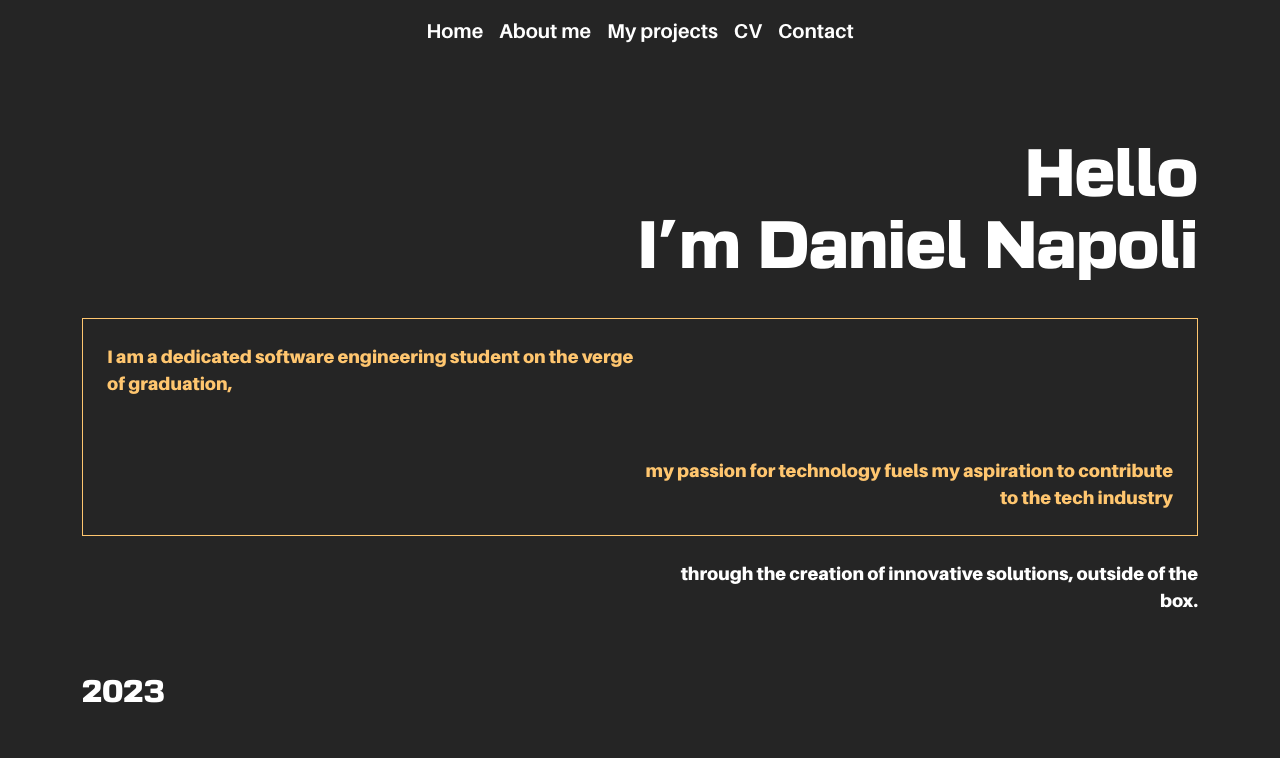
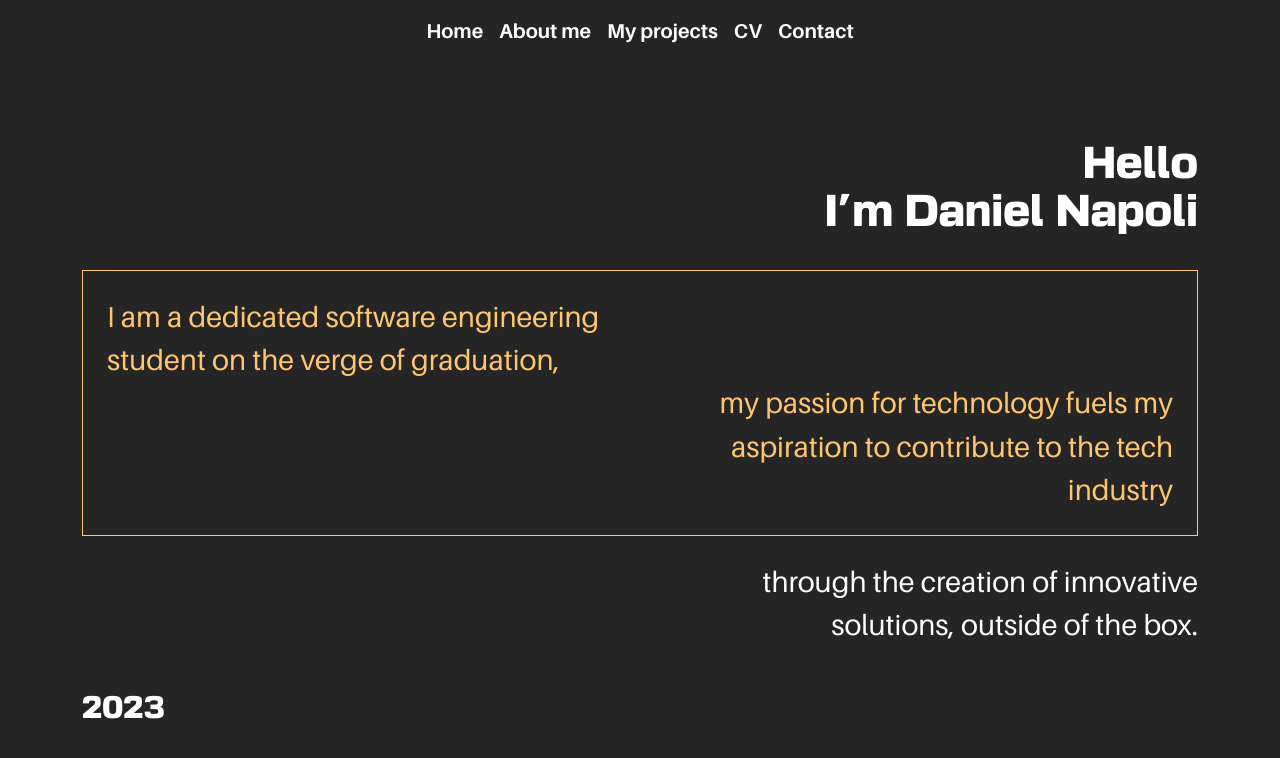
Before and after one commit to napolidan/portafolio, a React (Vite) app: page /#/ in a window 1280 px wide. Shown: the top 758 px of the page. Built offline with nearby package versions, Linux system fonts and the light colour scheme.

Commit message:
Listo para deploy

```diff
--- a/src/index.css
+++ b/src/index.css
@@ -22,7 +22,7 @@
 
   @font-face {
     font-family: 'AileronBlack';
-    src: url('/portafolio/fonts/Aileron-Black.otf') format('opentype');
+    src: url('/portafolio/fonts/Aileron-Regular.otf') format('opentype');
     font-weight: black;
     font-style: normal;
   }
@@ -71,11 +71,6 @@
 
   .basement{
     font-family: "BasementGrotesque";
-    font-size: 60px;
-  }
-
-  .sub-title{
-    font-size: 40px;
   }
 
   .instagram-sans{
@@ -84,13 +79,9 @@
     color: #FFC66F;
   }
 
-  h3{
-    font-size: 28px !important;
-  }
 
   .aileron-black{
     font-family: "AileronBlack";
-    font-size: 18px;
     margin-bottom: 0;
   }
 
@@ -104,6 +95,15 @@
     min-height: 218px;
     min-width: 218px;
     width: fit-content;
+  }
+
+  .contact .yellow-square,
+  .about .yellow-square{
+      border: 1px solid #FFC66F;
+      height: 0;
+      padding-bottom: 218px;
+      min-width: 218px;
+      width: fit-content;
   }
 
   .yellow-text{
@@ -143,18 +143,6 @@
   }
 
   @media (max-width: 1199px) {
-
-    .basement{
-      font-size: 40px;
-    }
-
-    .sub-title{
-      font-size: 30px;
-    }
-
-    .aileron-black{
-      font-size: 14px;
-    }
 
     .designs div{
       flex-direction: column;
@@ -240,28 +228,95 @@
     color: #FFC66F;
   }
 
-  @media (max-width: 500px) {
 
 
 
-    .about .yellow-square,
-    .contact .yellow-square
-    { min-width: 100px;
-      min-height: 100px;
-      width: 100px !important;
-      height: 100px;
-    }
+  /* Default font sizes */
+.basement h1 {
+  font-size: 2.5rem;
+}
 
-    body .gap-5{
-      gap: 2rem !important;
-    }
+.sub-title {
+  font-size: 1.8rem;
+}
 
-    .basement{
-      font-size: 30px;
-    }
+.aileron-black {
+  font-size: 1rem;
+}
 
-    .aileron-black{
-      font-size: 10px;
-    }
+/* Responsive font sizes */
+@media (min-width: 576px) {
+  /* Small devices (576px and up) */
+  .basement h1 {
+      font-size: 3rem;
+  }
 
+  .sub-title {
+      font-size: 2rem;
   }
+
+  .basement h3 {
+      font-size: 1.5rem;
+  }
+
+  .aileron-black {
+      font-size: 1.2rem;
+  }
+}
+
+@media (min-width: 768px) {
+  /* Medium devices (768px and up) */
+  .basement h1 {
+      font-size: 3.5rem;
+  }
+
+  .sub-title {
+      font-size: 2.2rem;
+  }
+
+  .basement h3 {
+      font-size: 1.8rem;
+  }
+
+  .aileron-black {
+      font-size: 1.4rem;
+  }
+}
+
+@media (min-width: 992px) {
+  /* Large devices (992px and up) */
+  .basement h1 {
+      font-size: 4rem;
+  }
+
+  .sub-title {
+      font-size: 2.5rem;
+  }
+
+  .basement h3 {
+      font-size: 2rem;
+  }
+
+  .aileron-black {
+      font-size: 1.6rem;
+  }
+}
+
+@media (min-width: 1200px) {
+  /* Extra large devices (1200px and up) */
+  .basement h1 {
+      font-size: 4.5rem;
+  }
+
+  .sub-title {
+      font-size: 2.8rem;
+  }
+
+  .basement h3 {
+      font-size: 2.2rem;
+  }
+
+  .aileron-black {
+      font-size: 1.8rem;
+  }
+}
--- a/src/routes/Contact.jsx
+++ b/src/routes/Contact.jsx
@@ -10,7 +10,6 @@ const Contact = () => {
                 <br />
                 <section className="d-flex gap-5">
                     <span className="yellow-square">
-                        <img className="w-100 opacity-0" src="./images/design1.jpg" />
                     </span>
                     <div>
                         <div className="d-flex gap-5 flex-wrap">
```
Also changed, not shown: public/fonts/Aileron-Regular.otf (added).
